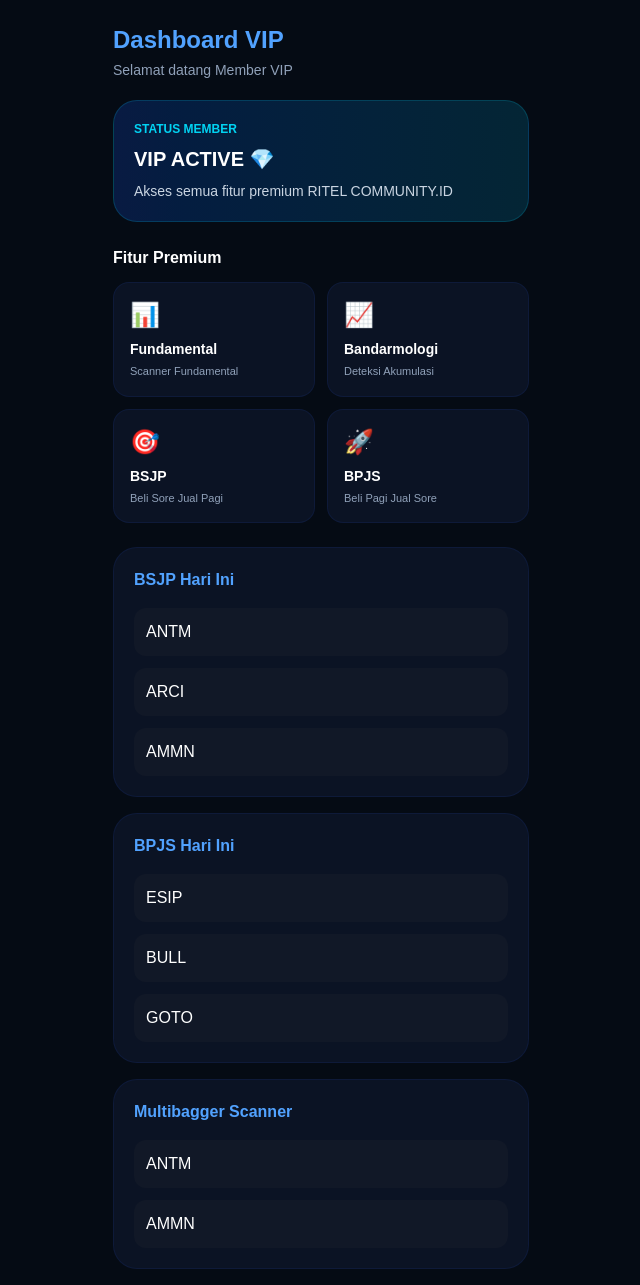
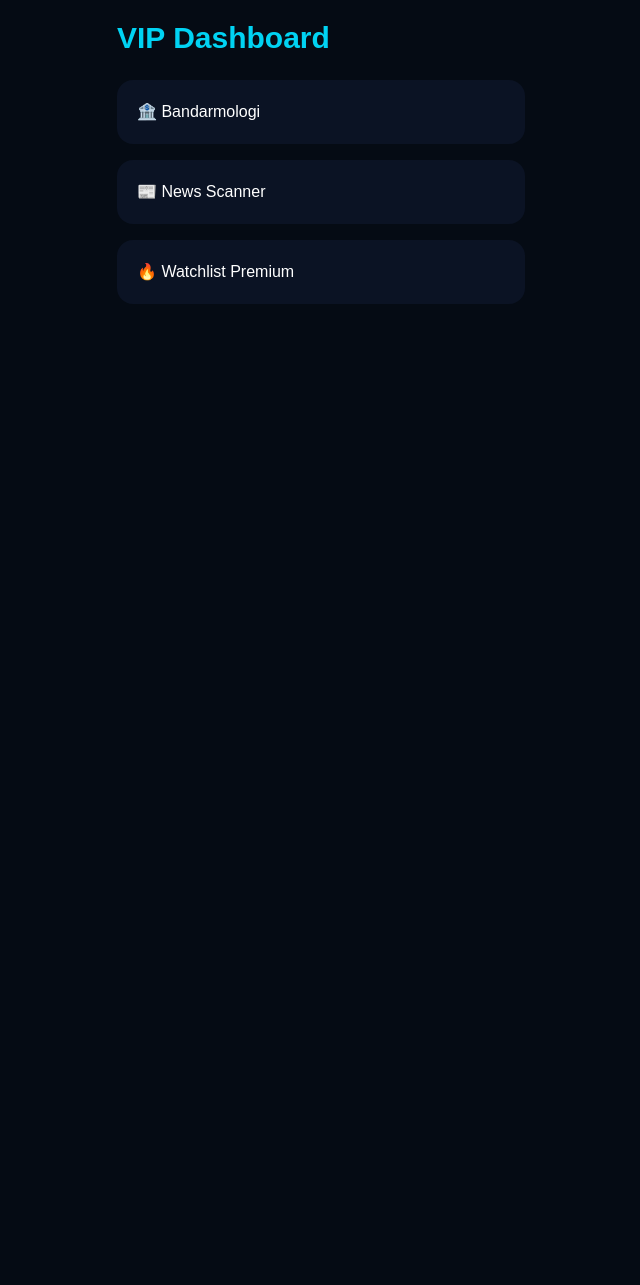
Before and after one commit to pediaboy/analisis, a Next.js app: page /dashboard in a window 1280 px wide. Before the commit this address had no page. Shown: the top 1285 px of the page, without its empty margins (319-959 px from the left). After the commit the page ends 800 px from the top, so only its background shows below. Built offline with nearby package versions, Linux system fonts and the light colour scheme.

Commit message:
Update page.tsx

```diff
--- a/app/dashboard/page.tsx
+++ b/app/dashboard/page.tsx
@@ -1,251 +1,33 @@
-"use client";
+export default function Dashboard() {
+  return (
+    <main className="min-h-screen bg-[#050B14] text-white max-w-md mx-auto p-5">
 
-import { useEffect } from "react";
-import { useRouter } from "next/navigation";
+      <h1 className="text-3xl font-bold text-cyan-400">
+        VIP Dashboard
+      </h1>
 
-export default function Dashboard() {
-  const router = useRouter();
+      <div className="grid gap-4 mt-6">
 
-  useEffect(() => {
-    const vip = localStorage.getItem("vip");
+        <a
+          href="/vip/bandar"
+          className="bg-[#0B1324] p-5 rounded-2xl"
+        >
+          🏦 Bandarmologi
+        </a>
 
-    if (!vip) {
-      router.push("/vip");
-    }
-  }, [router]);
+        <a
+          href="/vip/news"
+          className="bg-[#0B1324] p-5 rounded-2xl"
+        >
+          📰 News Scanner
+        </a>
 
-  const logout = () => {
-    localStorage.removeItem("vip");
-    router.push("/");
-  };
-
-  return (
-    <main className="min-h-screen max-w-md mx-auto bg-[#050B14] text-white">
-
-      {/* HEADER */}
-
-      <div className="px-4 pt-6">
-
-        <h1 className="text-2xl font-bold text-blue-400">
-          Dashboard VIP
-        </h1>
-
-        <p className="text-sm text-slate-400 mt-1">
-          Selamat datang Member VIP
-        </p>
-
-      </div>
-
-      {/* MEMBER STATUS */}
-
-      <div className="px-4 mt-5">
-
-        <div className="bg-gradient-to-r from-blue-600/20 to-cyan-600/20 border border-cyan-500/20 rounded-3xl p-5">
-
-          <div className="text-xs text-cyan-400 font-semibold">
-            STATUS MEMBER
-          </div>
-
-          <h2 className="text-xl font-bold mt-2">
-            VIP ACTIVE 💎
-          </h2>
-
-          <p className="text-sm text-slate-300 mt-2">
-            Akses semua fitur premium RITEL COMMUNITY.ID
-          </p>
-
-        </div>
-
-      </div>
-
-      {/* MENU */}
-
-      <div className="px-4 mt-6">
-
-        <h2 className="font-semibold mb-3">
-          Fitur Premium
-        </h2>
-
-        <div className="grid grid-cols-2 gap-3">
-
-          <div className="bg-[#0B1324] rounded-2xl p-4 border border-blue-900/20">
-            <div className="text-2xl">📊</div>
-
-            <h3 className="text-sm font-semibold mt-2">
-              Fundamental
-            </h3>
-
-            <p className="text-[11px] text-slate-400 mt-1">
-              Scanner Fundamental
-            </p>
-          </div>
-
-          <div className="bg-[#0B1324] rounded-2xl p-4 border border-blue-900/20">
-            <div className="text-2xl">📈</div>
-
-            <h3 className="text-sm font-semibold mt-2">
-              Bandarmologi
-            </h3>
-
-            <p className="text-[11px] text-slate-400 mt-1">
-              Deteksi Akumulasi
-            </p>
-          </div>
-
-          <div className="bg-[#0B1324] rounded-2xl p-4 border border-blue-900/20">
-            <div className="text-2xl">🎯</div>
-
-            <h3 className="text-sm font-semibold mt-2">
-              BSJP
-            </h3>
-
-            <p className="text-[11px] text-slate-400 mt-1">
-              Beli Sore Jual Pagi
-            </p>
-          </div>
-
-          <div className="bg-[#0B1324] rounded-2xl p-4 border border-blue-900/20">
-            <div className="text-2xl">🚀</div>
-
-            <h3 className="text-sm font-semibold mt-2">
-              BPJS
-            </h3>
-
-            <p className="text-[11px] text-slate-400 mt-1">
-              Beli Pagi Jual Sore
-            </p>
-          </div>
-
-        </div>
-
-      </div>
-
-      {/* BSJP */}
-
-      <div className="px-4 mt-6">
-
-        <div className="bg-[#0B1324] rounded-3xl p-5 border border-blue-900/20">
-
-          <h2 className="font-bold text-blue-400">
-            BSJP Hari Ini
-          </h2>
-
-          <div className="mt-4 space-y-3">
-
-            <div className="bg-[#111827] rounded-xl p-3">
-              ANTM
-            </div>
-
-            <div className="bg-[#111827] rounded-xl p-3">
-              ARCI
-            </div>
-
-            <div className="bg-[#111827] rounded-xl p-3">
-              AMMN
-            </div>
-
-          </div>
-
-        </div>
-
-      </div>
-
-      {/* BPJS */}
-
-      <div className="px-4 mt-4">
-
-        <div className="bg-[#0B1324] rounded-3xl p-5 border border-blue-900/20">
-
-          <h2 className="font-bold text-blue-400">
-            BPJS Hari Ini
-          </h2>
-
-          <div className="mt-4 space-y-3">
-
-            <div className="bg-[#111827] rounded-xl p-3">
-              ESIP
-            </div>
-
-            <div className="bg-[#111827] rounded-xl p-3">
-              BULL
-            </div>
-
-            <div className="bg-[#111827] rounded-xl p-3">
-              GOTO
-            </div>
-
-          </div>
-
-        </div>
-
-      </div>
-
-      {/* MULTIBAGGER */}
-
-      <div className="px-4 mt-4">
-
-        <div className="bg-[#0B1324] rounded-3xl p-5 border border-blue-900/20">
-
-          <h2 className="font-bold text-blue-400">
-            Multibagger Scanner
-          </h2>
-
-          <div className="mt-4 space-y-3">
-
-            <div className="bg-[#111827] rounded-xl p-3">
-              ANTM
-            </div>
-
-            <div className="bg-[#111827] rounded-xl p-3">
-              AMMN
-            </div>
-
-          </div>
-
-        </div>
-
-      </div>
-
-      {/* WATCHLIST */}
-
-      <div className="px-4 mt-4">
-
-        <div className="bg-[#0B1324] rounded-3xl p-5 border border-blue-900/20">
-
-          <h2 className="font-bold text-blue-400">
-            Watchlist Premium
-          </h2>
-
-          <div className="mt-4 space-y-3">
-
-            <div className="bg-[#111827] rounded-xl p-3">
-              ⭐ ANTM
-            </div>
-
-            <div className="bg-[#111827] rounded-xl p-3">
-              ⭐ BBRI
-            </div>
-
-            <div className="bg-[#111827] rounded-xl p-3">
-              ⭐ BBCA
-            </div>
-
-          </div>
-
-        </div>
-
-      </div>
-
-      {/* LOGOUT */}
-
-      <div className="px-4 mt-6 mb-10">
-
-        <button
-          onClick={logout}
-          className="w-full py-4 rounded-2xl bg-red-600 font-semibold"
+        <a
+          href="/vip/watchlist"
+          className="bg-[#0B1324] p-5 rounded-2xl"
         >
-          Logout
-        </button>
+          🔥 Watchlist Premium
+        </a>
 
       </div>
 
```
